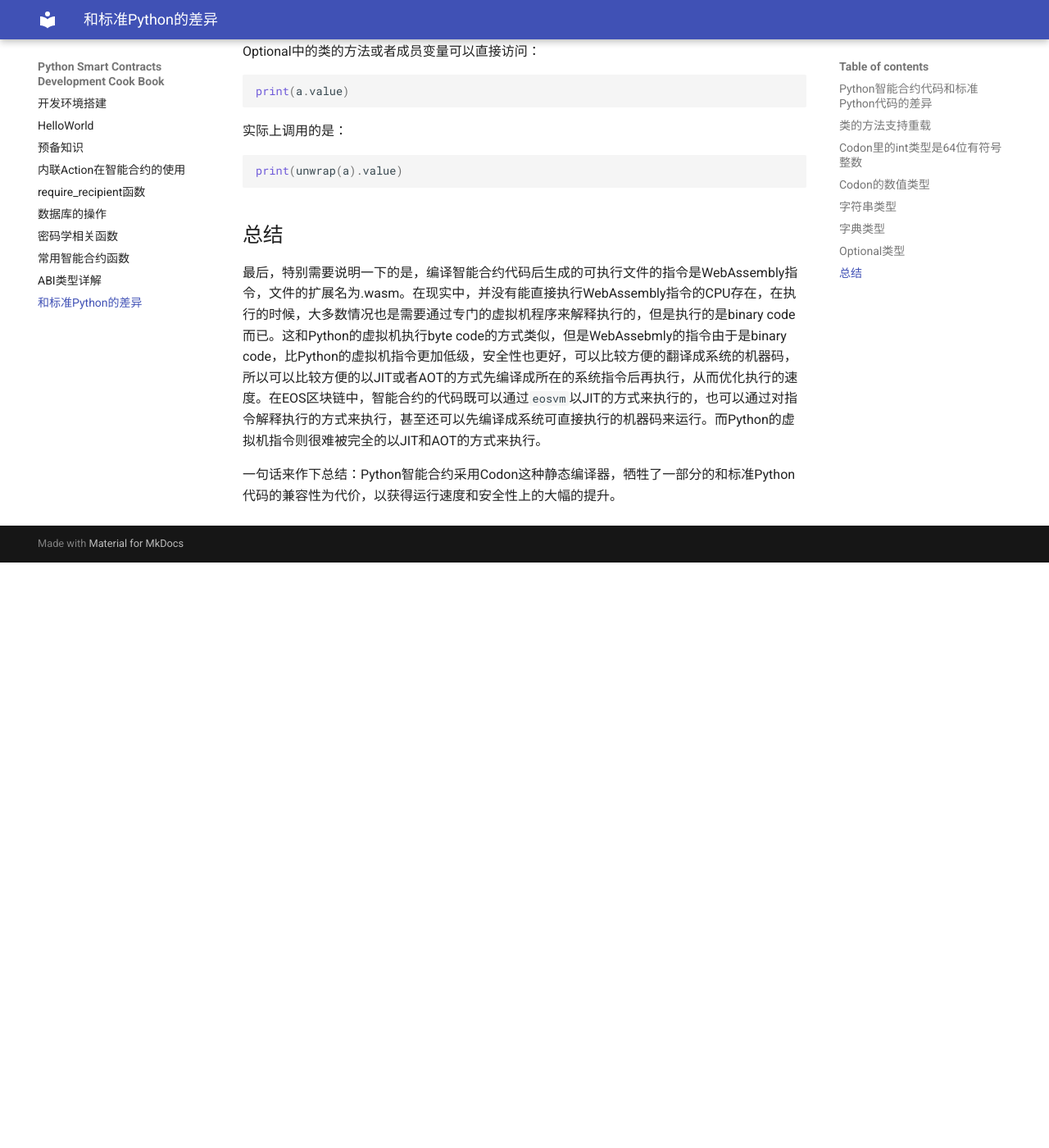
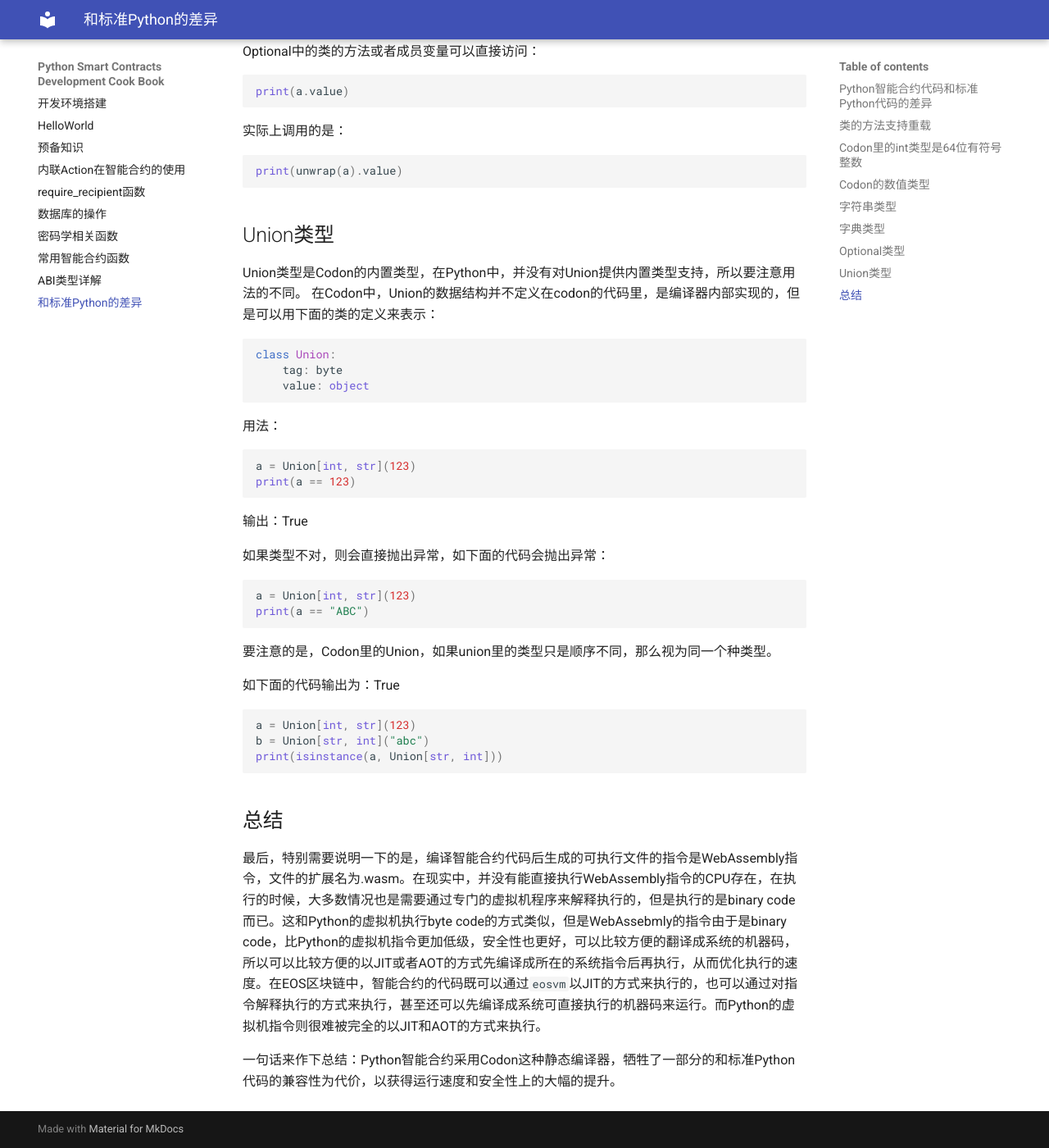
Before and after one commit to learnforpractice/pscdk-book, an MkDocs documentation site: the page built from docs/codon.md, in a window 1280 px wide and 1400 px high, scrolled down 2113 px. Shown: the whole window at 82% size. Built offline with MkDocs 1.6.1 and Material for MkDocs 9.7.7, drawn with Linux system fonts in a browser that asks for light colours; before the commit the page ends 2799 px from its top, so only the background shows below that.

Commit message:
Add doc for Union type

````diff
--- a/docs/codon.md
+++ b/docs/codon.md
@@ -92,6 +92,40 @@ print(a.value)
 print(unwrap(a).value)
 ```
 
+## Union类型
+
+Union类型是Codon的内置类型，在Python中，并没有对Union提供内置类型支持，所以要注意用法的不同。
+在Codon中，Union的数据结构并不定义在codon的代码里，是编译器内部实现的，但是可以用下面的类的定义来表示：
+```python
+class Union:
+    tag: byte
+    value: object
+```
+
+用法：
+
+```python
+a = Union[int, str](123)
+print(a == 123)
+```
+输出：True
+
+如果类型不对，则会直接抛出异常，如下面的代码会抛出异常：
+
+```python
+a = Union[int, str](123)
+print(a == "ABC")
+```
+
+要注意的是，Codon里的Union，如果union里的类型只是顺序不同，那么视为同一个种类型。
+
+如下面的代码输出为：True
+
+```python
+a = Union[int, str](123)
+b = Union[str, int]("abc")
+print(isinstance(a, Union[str, int]))
+```
 
 ## 总结
 最后，特别需要说明一下的是，编译智能合约代码后生成的可执行文件的指令是WebAssembly指令，文件的扩展名为.wasm。在现实中，并没有能直接执行WebAssembly指令的CPU存在，在执行的时候，大多数情况也是需要通过专门的虚拟机程序来解释执行的，但是执行的是binary code而已。这和Python的虚拟机执行byte code的方式类似，但是WebAssebmly的指令由于是binary code，比Python的虚拟机指令更加低级，安全性也更好，可以比较方便的翻译成系统的机器码，所以可以比较方便的以JIT或者AOT的方式先编译成所在的系统指令后再执行，从而优化执行的速度。在EOS区块链中，智能合约的代码既可以通过`eosvm`以JIT的方式来执行的，也可以通过对指令解释执行的方式来执行，甚至还可以先编译成系统可直接执行的机器码来运行。而Python的虚拟机指令则很难被完全的以JIT和AOT的方式来执行。
````
